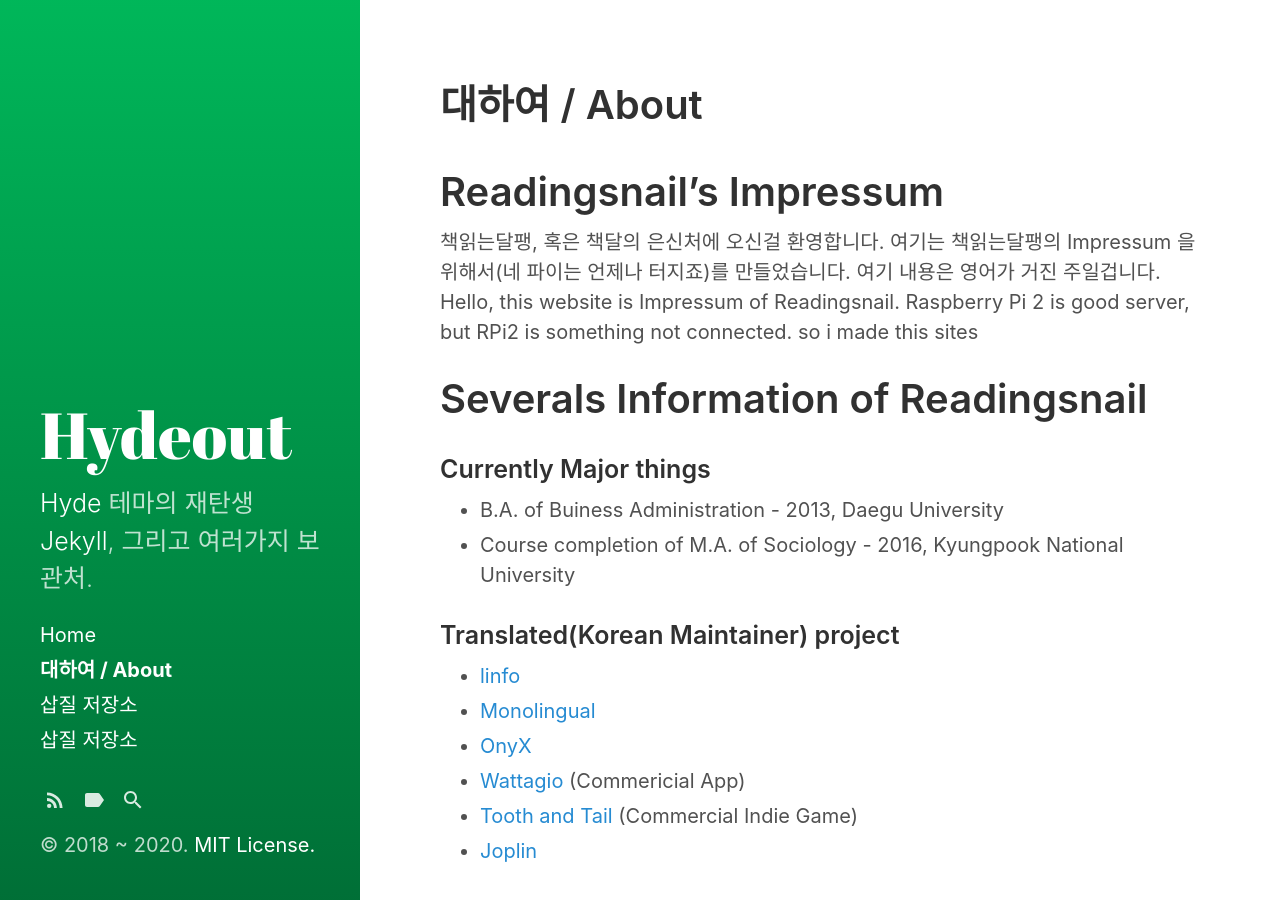
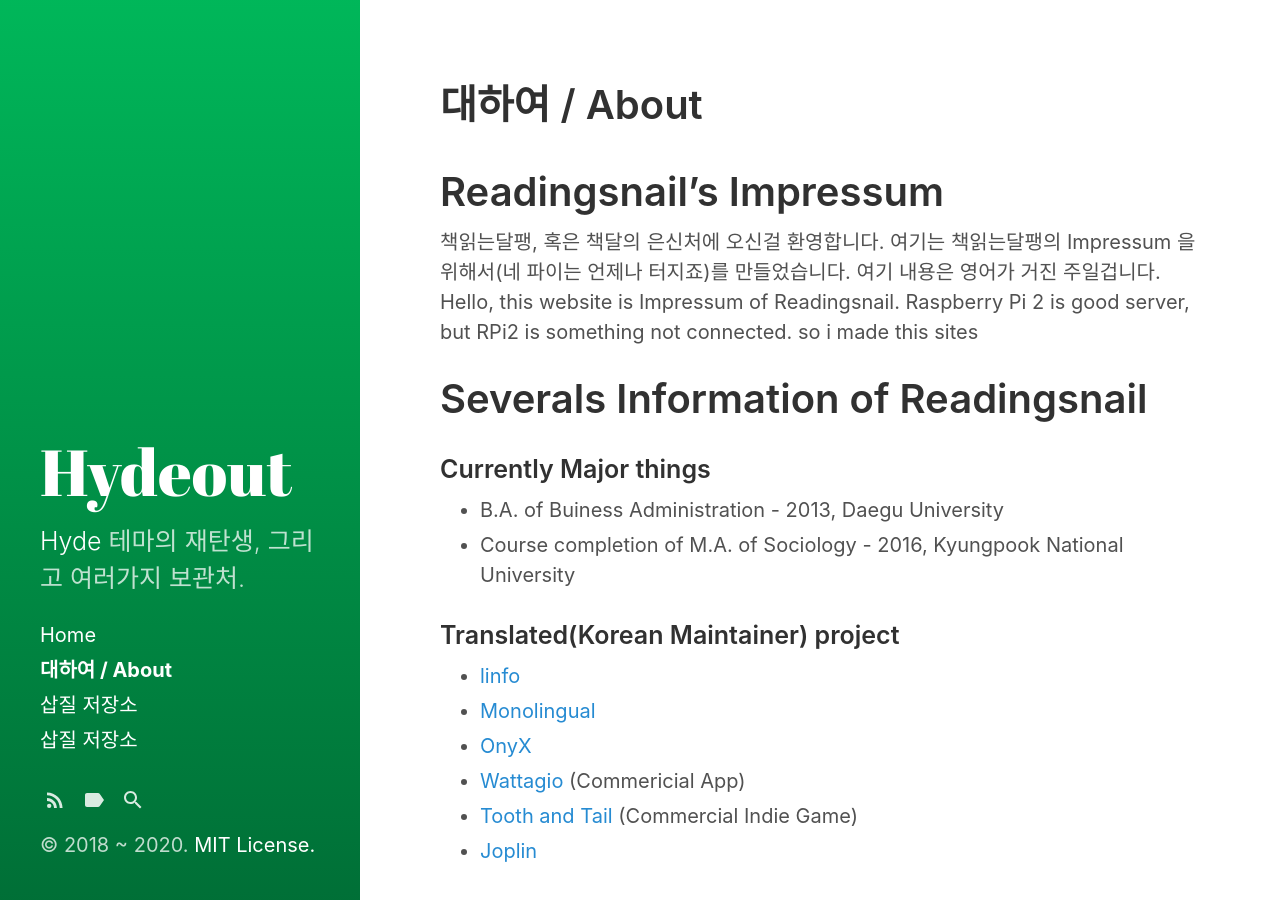
Before and after one commit to readingsnail/readingsnail.github.io, a Jekyll site: the page built from about.md, in a window 1280 px wide and 900 px high. Built offline with Jekyll 4.4.1, drawn with Linux system fonts in a browser that asks for light colours.

Commit message:
Edit file

```diff
--- a/_config.yml
+++ b/_config.yml
@@ -5,7 +5,7 @@ highlighter:      rouge
 # Setup
 title:            Hydeout
 tagline:          'A Jekyll theme'
-description:      '<a href="http://hyde.getpoole.com" target="_blank">Hyde</a> 테마의 재탄생<a href="http://jekyllrb.com" target="_blank">Jekyll</a>, 그리고 여러가지 보관처.'
+description:      '<a href="http://hyde.getpoole.com" target="_blank">Hyde</a> 테마의 재탄생, 그리고 여러가지 보관처.'
 url:              https://readingsnail.github.io
 baseurl:          ''
 # the optional subpath of your site, e.g. "/blog"
```
